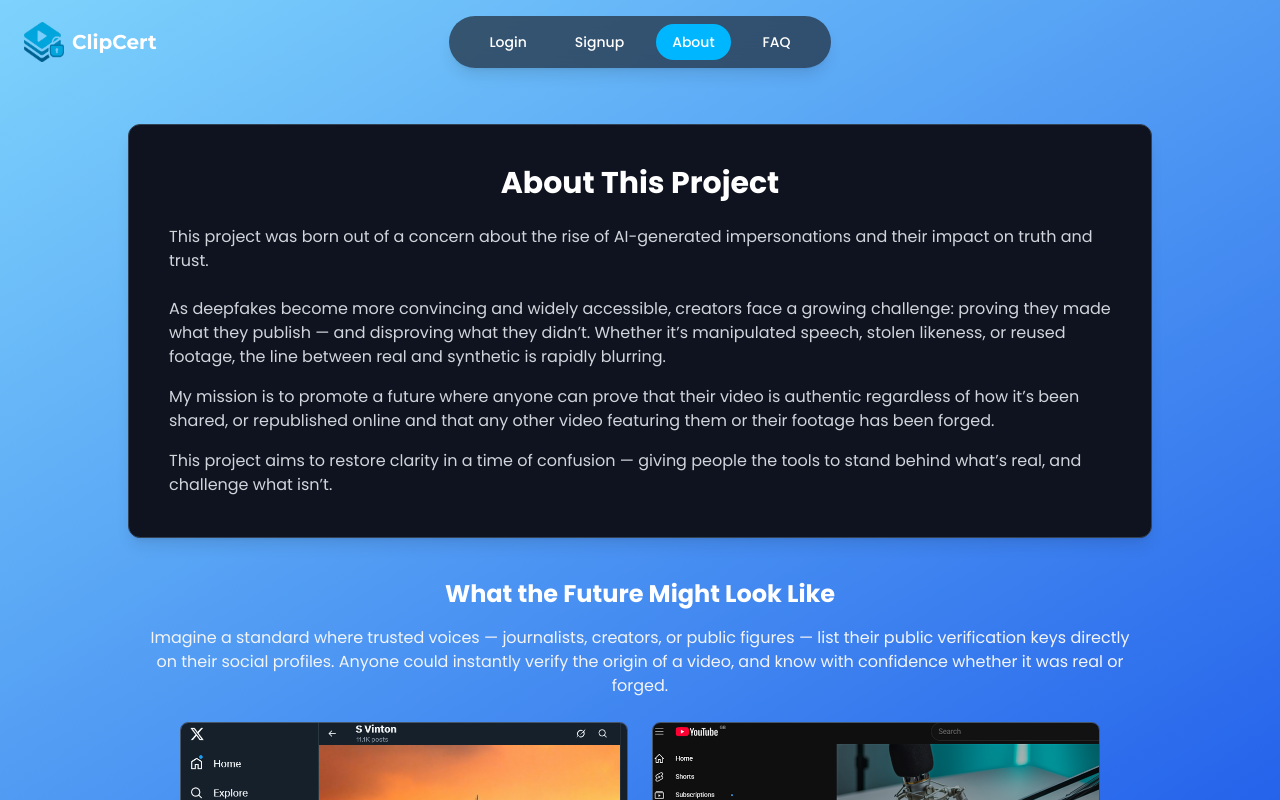
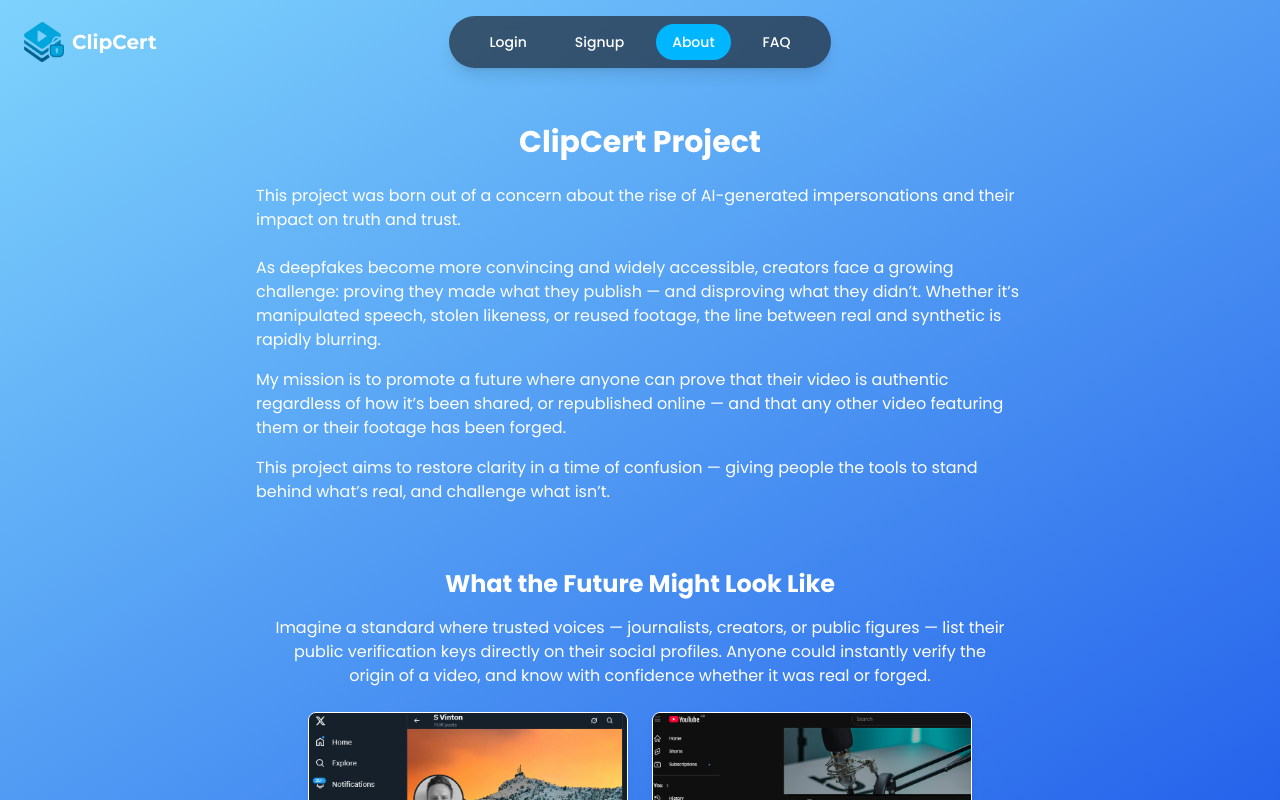
Before and after one commit to Vintr0n/AuthentiClip, a React (Vite) app in the folder frontend/: page /about in a window 1280 px wide. Built offline with nearby package versions, Linux system fonts and the light colour scheme.

Commit message:
About v5

```diff
--- a/frontend/src/pages/About.jsx
+++ b/frontend/src/pages/About.jsx
@@ -4,42 +4,38 @@ import youtubeImg from '../assets/youtubeExample.png';
 export default function About() {
   return (
     <div className="flex flex-col items-center min-h-screen overflow-y-auto py-10 px-4">
-      <div className="w-full max-w-5xl bg-[#0e131f] border border-slate-700 p-10 rounded-xl shadow-lg text-white mb-10">
-        <h1 className="text-3xl font-bold mb-6 text-center">About This Project</h1>
-        <p className="mb-6 text-gray-300">
-          This project was born out of a concern about the rise of AI-generated impersonations and their
-          impact on truth and trust.
+      {/* Text Section */}
+      <div className="w-full max-w-3xl text-white mb-16">
+        <h1 className="text-3xl font-bold mb-6 text-center">ClipCert Project</h1>
+        <p className="mb-6 text-white">
+          This project was born out of a concern about the rise of AI-generated impersonations and their impact on truth and trust.
         </p>
-        <p className="mb-4 text-gray-300">
-          As deepfakes become more convincing and widely accessible, creators face a growing challenge:
-          proving they made what they publish — and disproving what they didn’t. Whether it’s manipulated
-          speech, stolen likeness, or reused footage, the line between real and synthetic is rapidly blurring.
+        <p className="mb-4 text-white">
+          As deepfakes become more convincing and widely accessible, creators face a growing challenge: proving they made what they publish — and disproving what they didn’t. Whether it’s manipulated speech, stolen likeness, or reused footage, the line between real and synthetic is rapidly blurring.
         </p>
-        <p className="mb-4 text-gray-300">
-          My mission is to promote a future where anyone can prove that their video is authentic regardless of
-          how it’s been shared, or republished online and that any other video featuring them or their footage
-          has been forged.
+        <p className="mb-4 text-white">
+          My mission is to promote a future where anyone can prove that their video is authentic regardless of how it’s been shared, or republished online — and that any other video featuring them or their footage has been forged.
         </p>
-        <p className="text-gray-300">
-          This project aims to restore clarity in a time of confusion — giving people the tools to stand behind
-          what’s real, and challenge what isn’t.
+        <p className="text-white">
+          This project aims to restore clarity in a time of confusion — giving people the tools to stand behind what’s real, and challenge what isn’t.
         </p>
       </div>
 
-      <div className="w-full max-w-5xl">
-        <h2 className="text-2xl font-semibold mb-4 text-center text-white">What the Future Might Look Like</h2>
-        <p className="mb-4 text-gray-100 text-center px-4">
-          Imagine a standard where trusted voices — journalists, creators, or public figures — list their
-          public verification keys directly on their social profiles. Anyone could instantly verify the origin
-          of a video, and know with confidence whether it was real or forged.
+      {/* Vision Section */}
+      <div className="w-full max-w-3xl text-white text-center">
+        <h2 className="text-2xl font-semibold mb-4">What the Future Might Look Like</h2>
+        <p className="mb-6 text-white px-4">
+          Imagine a standard where trusted voices — journalists, creators, or public figures — list their public verification keys directly on their social profiles. Anyone could instantly verify the origin of a video, and know with confidence whether it was real or forged.
         </p>
-        <div className="flex flex-col md:flex-row gap-6 justify-center items-center mt-6 px-4">
-          <img src={twitterImg} alt="Twitter Example" className="w-full max-w-md rounded-lg border border-slate-600" />
-          <img src={youtubeImg} alt="YouTube Example" className="w-full max-w-md rounded-lg border border-slate-600" />
+
+        {/* Images */}
+        <div className="flex flex-col md:flex-row justify-center items-center gap-6 px-4">
+          <img src={twitterImg} alt="Twitter Example" className="rounded-lg border border-white shadow-md max-w-full md:max-w-xs" />
+          <img src={youtubeImg} alt="YouTube Example" className="rounded-lg border border-white shadow-md max-w-full md:max-w-xs" />
         </div>
-        <p className="text-sm text-gray-300 mt-4 text-center">
-          These mockups show what it could look like if platforms supported cryptographic video verification
-          as a public standard.
+
+        <p className="text-sm text-gray-200 mt-6">
+          These mockups show what it could look like if platforms supported cryptographic video verification as a public standard.
         </p>
       </div>
     </div>
```
Also changed, not shown: 1 other file (tests, documents, lock files or other folders).
